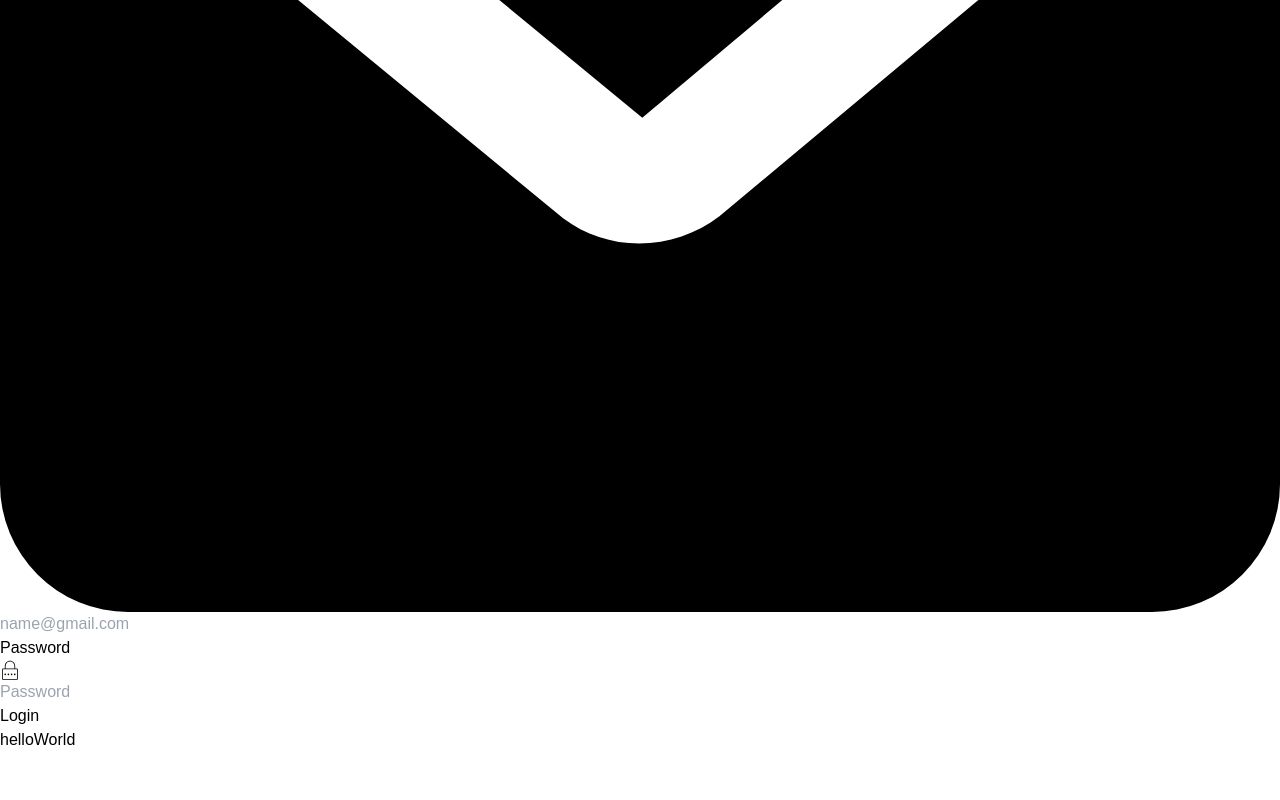
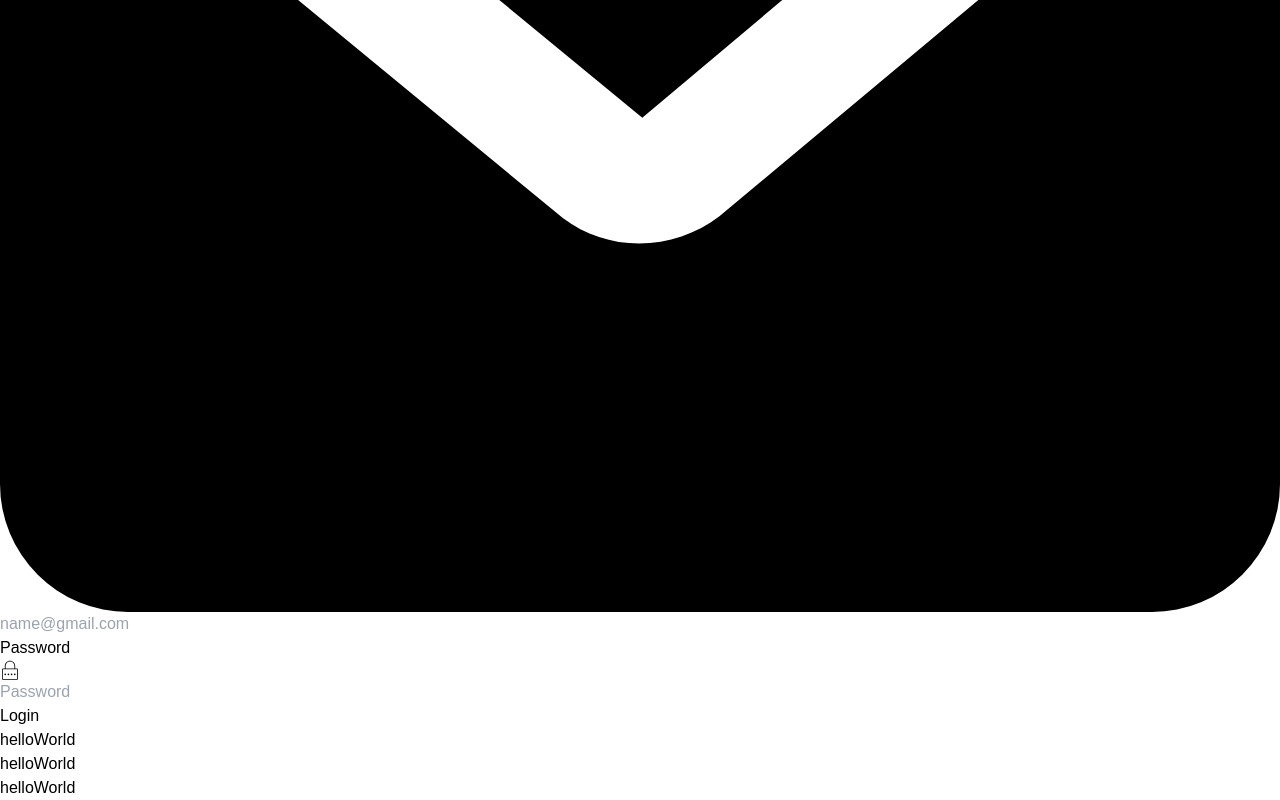
Before and after one commit to HaileInnoTech/Gr2_Hr_Management, a Vue app: page / in a window 1280 px wide. Shown: the part 508-1308 px from the top of the page. Before the commit the page ends 1260 px from the top, so only its background shows below. Built offline with nearby package versions, Linux system fonts and the light colour scheme; what vue-awesome-paginate, vue-sweetalert2 would draw is missing.

Commit message:
Update App.vue

```diff
--- a/src/App.vue
+++ b/src/App.vue
@@ -1,6 +1,9 @@
 <template>
   <router-view></router-view>
   <h1>helloWorld</h1>
+    <h1>helloWorld</h1>
+  <h1>helloWorld</h1>
+
 </template>
 
 <script>
```
